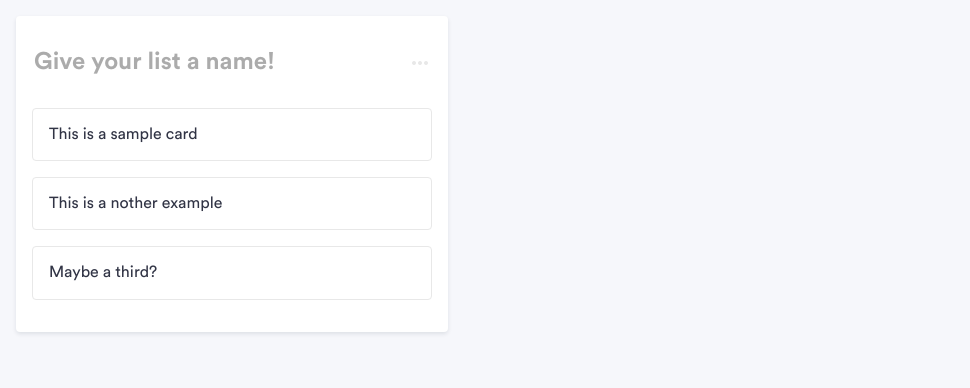
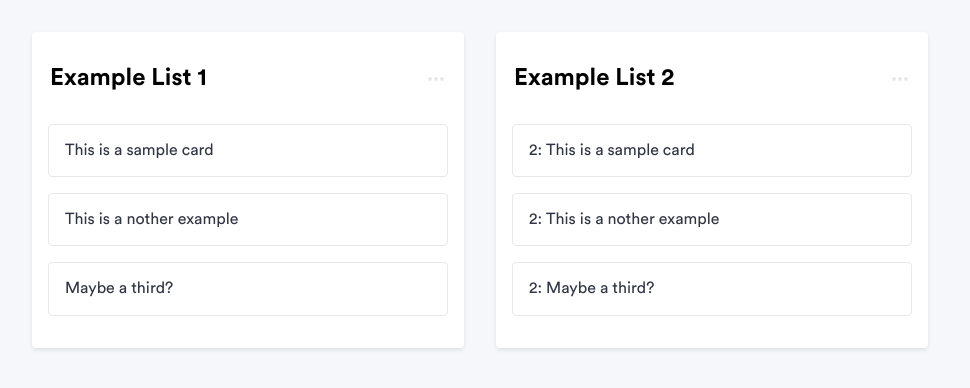
Before and after one commit to eltoncrego/trello-clone, a React app in the folder client/: page / in a window 1280 px wide. Shown: the top 388 px of the page, without its empty margins (0-970 px from the left). Built offline with nearby package versions, Linux system fonts and the light colour scheme.

Commit message:
Get a basic stateful board going

```diff
--- a/client/src/Views/Board.jsx
+++ /dev/null
@@ -1,19 +0,0 @@
-import React, { useState } from 'react';
-import List from '../Shared/Components/List';
-import Card from '../Shared/Components/Card';
-import { testCards } from '../Shared/Constants/testData';
-
-const Board = () => {
-  const [cards, setCards] = useState(testCards);
-
-  let getCardUIElements = () =>
-    cards.map((card, i) => {
-      return <Card data={card} key={i} />;
-    });
-
-  return (
-    <List placeholder='Give your list a name!'>{getCardUIElements()}</List>
-  );
-};
-
-export default Board;
--- /dev/null
+++ b/client/src/Views/Board/Styles.js
@@ -0,0 +1,9 @@
+import styled from 'styled-components';
+
+export const BoardContainer = styled.div`
+  display: flex;
+  flex-direction: row;
+  align-items: flex-start;
+  justify-content: flex-start;
+  padding: 16px;
+`;
--- /dev/null
+++ b/client/src/Views/Board/index.jsx
@@ -0,0 +1,15 @@
+import React, { useState } from 'react';
+import List from '../../Shared/Components/List';
+import { testLists } from '../../Shared/Constants/testData';
+import { BoardContainer } from './Styles';
+
+const Board = () => {
+  const [lists, setLists] = useState(testLists);
+
+  const getListUIElements = () =>
+    lists.map((list, i) => <List data={list} key={i} />);
+
+  return <BoardContainer>{getListUIElements()}</BoardContainer>;
+};
+
+export default Board;
--- a/client/src/shared/Components/List/index.jsx
+++ b/client/src/shared/Components/List/index.jsx
@@ -2,25 +2,37 @@ import React, { useState } from 'react';
 import PropTypes from 'prop-types';
 import { ListContainer, ListHeader, ListTitleInput } from './Styles';
 import { IconContainer } from '../Shared';
+import Card from '../Card';
 
-const List = ({ placeholder, children }) => {
-  const [title, setTitle] = useState('');
+const List = ({ data }) => {
+  const { title, cards } = data;
+  const [listTitle, setListTitle] = useState(title);
+  const [childCards, setChildCards] = useState(cards);
+
+  const getCardUIElements = () =>
+    childCards.map((card, i) => {
+      return <Card data={card} key={i} />;
+    });
 
   return (
     <ListContainer>
       <ListHeader>
-        <ListTitleInput value={title} placeholder={placeholder} onChange={e => setTitle(e.target.value)}/>
+        <ListTitleInput
+          value={listTitle}
+          placeholder={'Give your list a name!'}
+          onChange={(e) => setListTitle(e.target.value)}
+        />
         <IconContainer disabled={true}>
           <i className='material-icons'>more_horiz</i>
         </IconContainer>
       </ListHeader>
-      {children}
+      {getCardUIElements()}
     </ListContainer>
   );
 };
 
 List.propTypes = {
-  placeholder: PropTypes.string.isRequired,
+  data: PropTypes.object.isRequired,
 };
 
 export default List;
--- a/client/src/shared/Constants/testData.js
+++ b/client/src/shared/Constants/testData.js
@@ -3,3 +3,22 @@ export const testCards = [
   'This is a nother example',
   'Maybe a third?',
 ];
+
+export const testLists = [
+  {
+    title: 'Example List 1',
+    cards: [
+      'This is a sample card',
+      'This is a nother example',
+      'Maybe a third?',
+    ],
+  },
+  {
+    title: 'Example List 2',
+    cards: [
+      '2: This is a sample card',
+      '2: This is a nother example',
+      '2: Maybe a third?',
+    ],
+  },
+];
```
